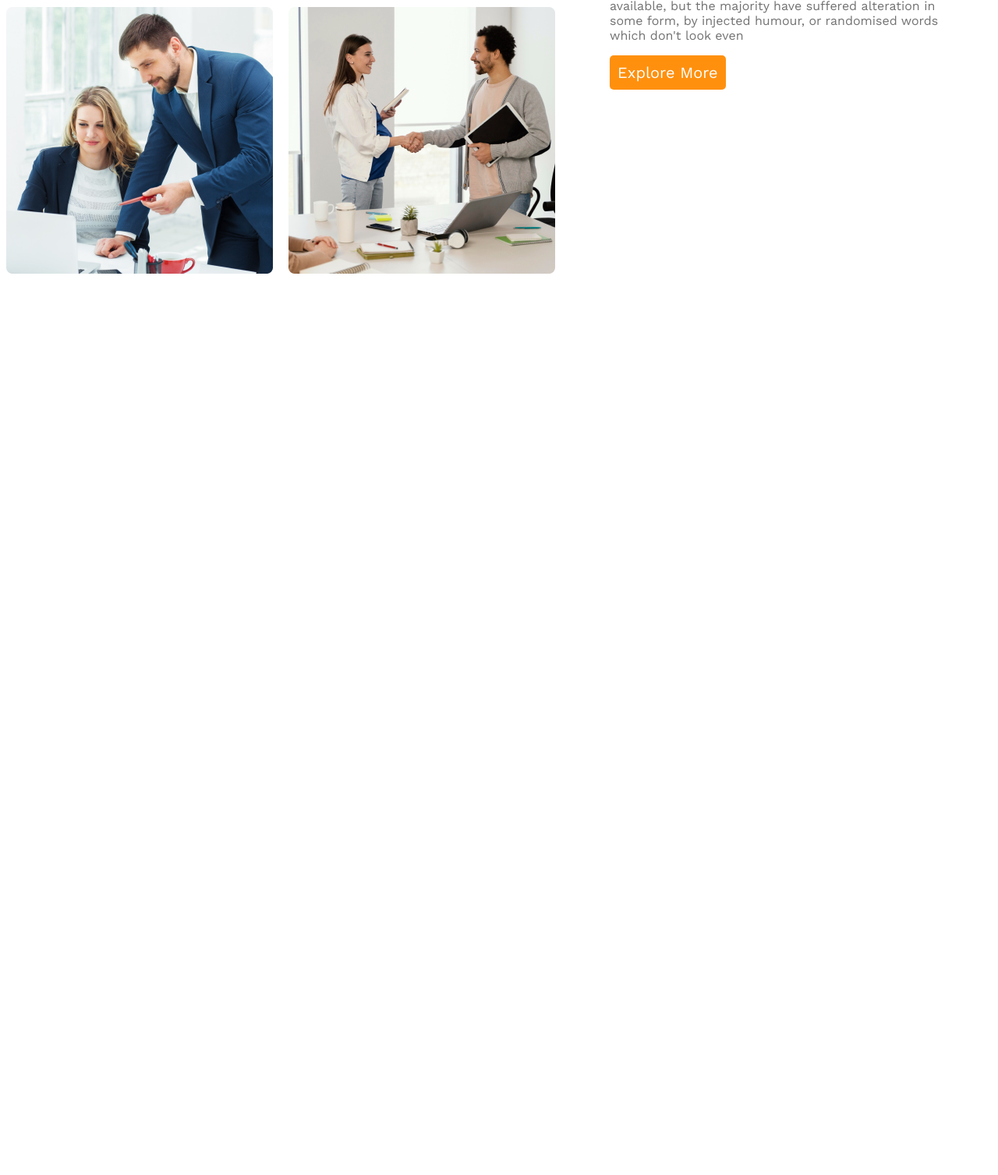
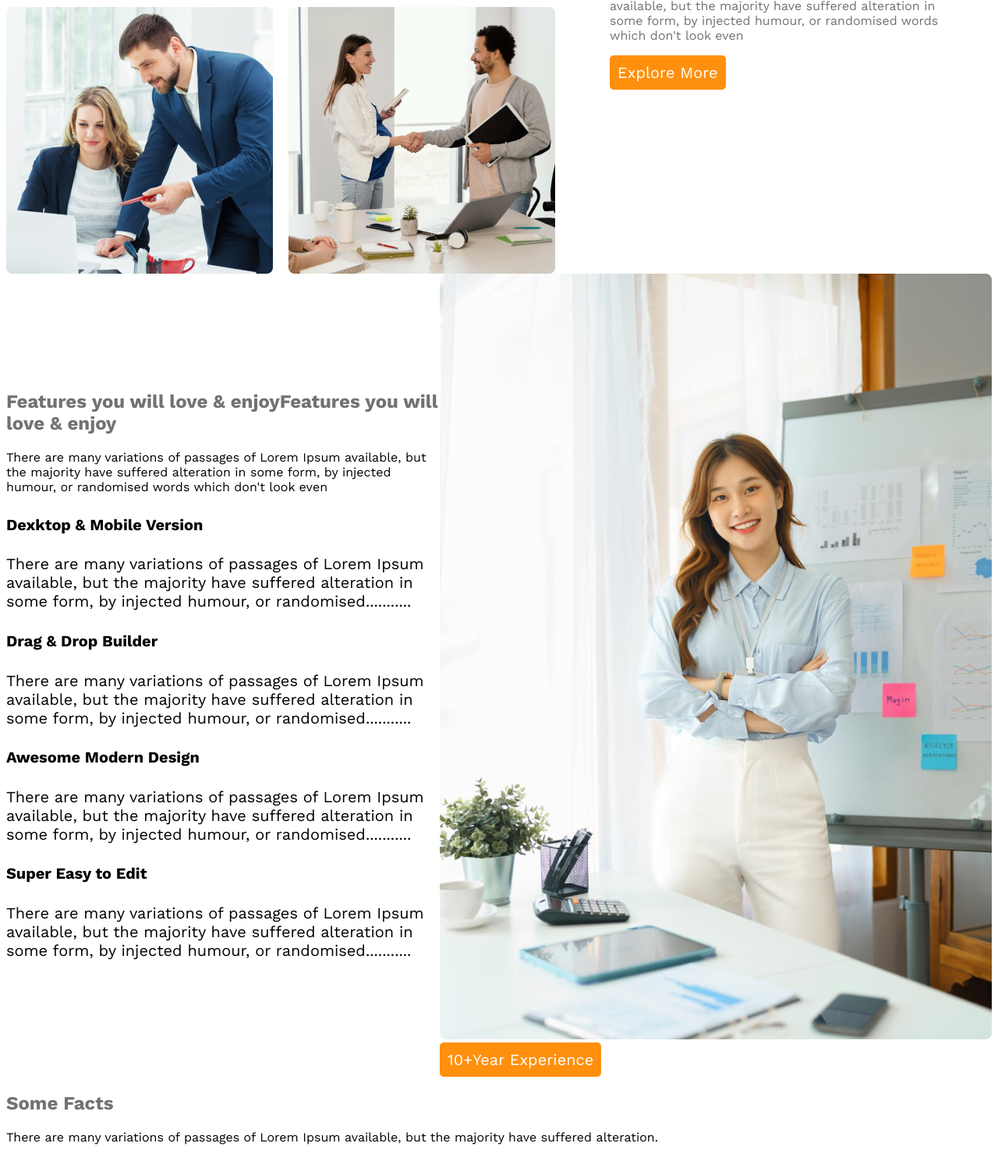
Before and after one commit to Nasirsar/G3-architect-website, a plain HTML site: page index.html in a window 1280 px wide. Shown: the part 1409-2916 px from the top of the page at 78% size. Before the commit the page ends 1830 px from the top, so only its background shows below. Drawn offline with nearby package versions, Linux system fonts and the light colour scheme.

Commit message:
main part

```diff
--- a/index.html
+++ b/index.html
@@ -34,7 +34,7 @@
     </header>
     <!-- header end -->
     <main>
-        <!--  Features -->
+        <!--  Features start -->
         <section class="feature-contain">
             <div class=" Features-images">
                 <img src="images/team1.png" alt="">
@@ -50,6 +50,40 @@
                 <button class="btn-primary">Explore More</button>
             </div>
         </section>
+        <!-- features end -->
+        <!-- features section-2 -->
+        <section class="main-section">
+            <div class="section-container">
+                <h1 class="feature-lis">Features you will love & enjoyFeatures you will love & enjoy</h1>
+                <p>There are many variations of passages of Lorem Ipsum available, but the majority have suffered alteration in some form, by injected humour, or randomised words which don't look even</p>
+                <div class="section-step">
+                    <h4>Dexktop & Mobile Version</h4>
+                    <p>There are many variations of passages of Lorem Ipsum available, but the majority have suffered alteration in some form, by injected humour, or randomised...........</p>
+                    <div class="section-step">
+                        <h4>Drag & Drop Builder</h4>
+                        <p>There are many variations of passages of Lorem Ipsum available, but the majority have suffered alteration in some form, by injected humour, or randomised...........</p>
+                    </div>
+                    <div class="section-step">
+                        <h4>Awesome Modern Design</h4>
+                        <p>There are many variations of passages of Lorem Ipsum available, but the majority have suffered alteration in some form, by injected humour, or randomised...........</p>
+                    </div>
+                    <div class="section-step">
+                       <h4> Super Easy to Edit</h4>
+                       <p>There are many variations of passages of Lorem Ipsum available, but the majority have suffered alteration in some form, by injected humour, or randomised...........</p>
+                    </div>
+                </div>
+            </div>
+            <div class="section-images-btn">
+                <img src="images/architect.png" alt="">
+                <button class="btn-primary">10+Year
+                    Experience</button>
+            </div>
+        </section>
+        <!-- facts -->
+        <section>
+            <h1 class="feature-lis">Some Facts</h1>
+            <p>There are many variations of passages of Lorem Ipsum available, but the majority have suffered alteration.</p>
+        </section>
     </main>
     <footer>
 
--- a/styles/architect.css
+++ b/styles/architect.css
@@ -99,6 +99,11 @@ nav li a {
     .feature-lis{
         color: #727272;
         font-weight: 500px;
+        font-size:2 rem;
+    }
+    .main-section{
+        display: flex;
+        align-items: center;
     }
 
 
@@ -121,6 +126,9 @@ nav li a {
     }
 
 }
+.section-step{
+    font-size: 20px;
+}
 
 /* tablets or mediem */
 @media screen and (min-width:576px) and (max-width:992px) {
```
